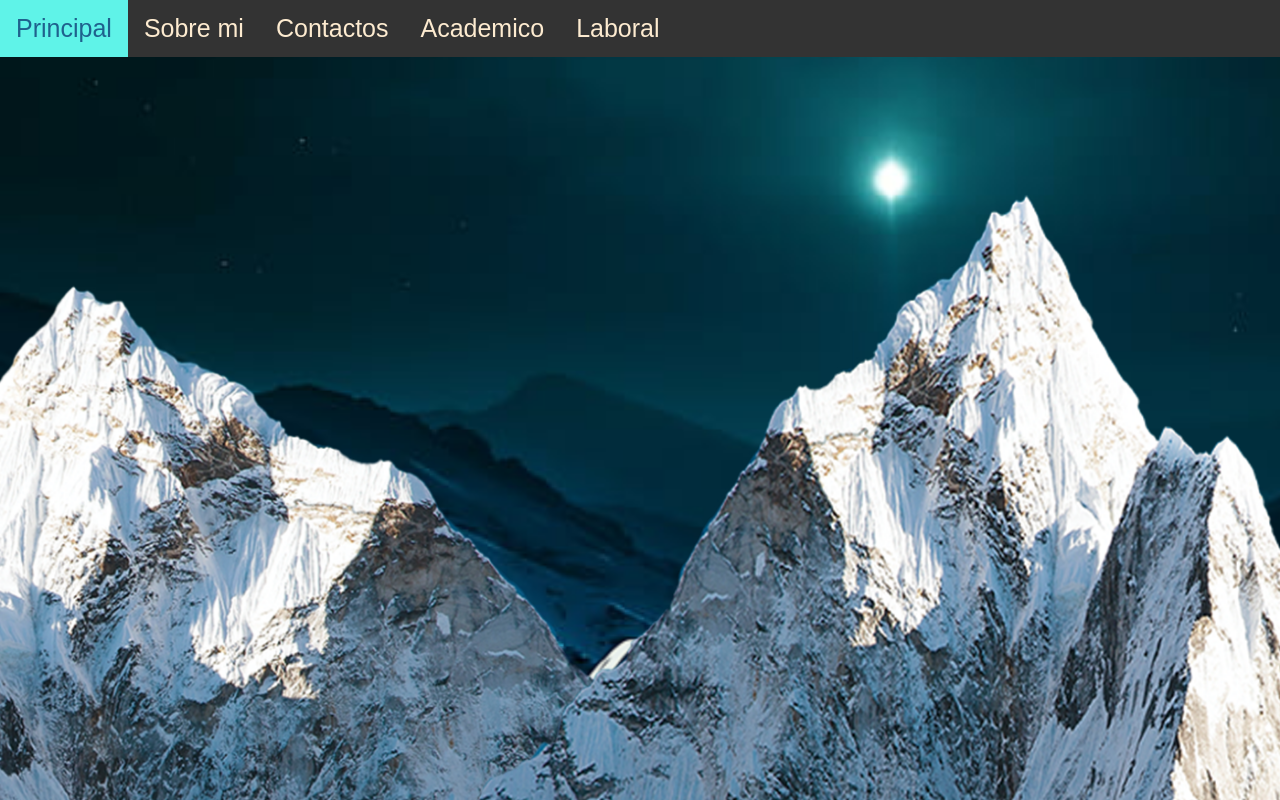
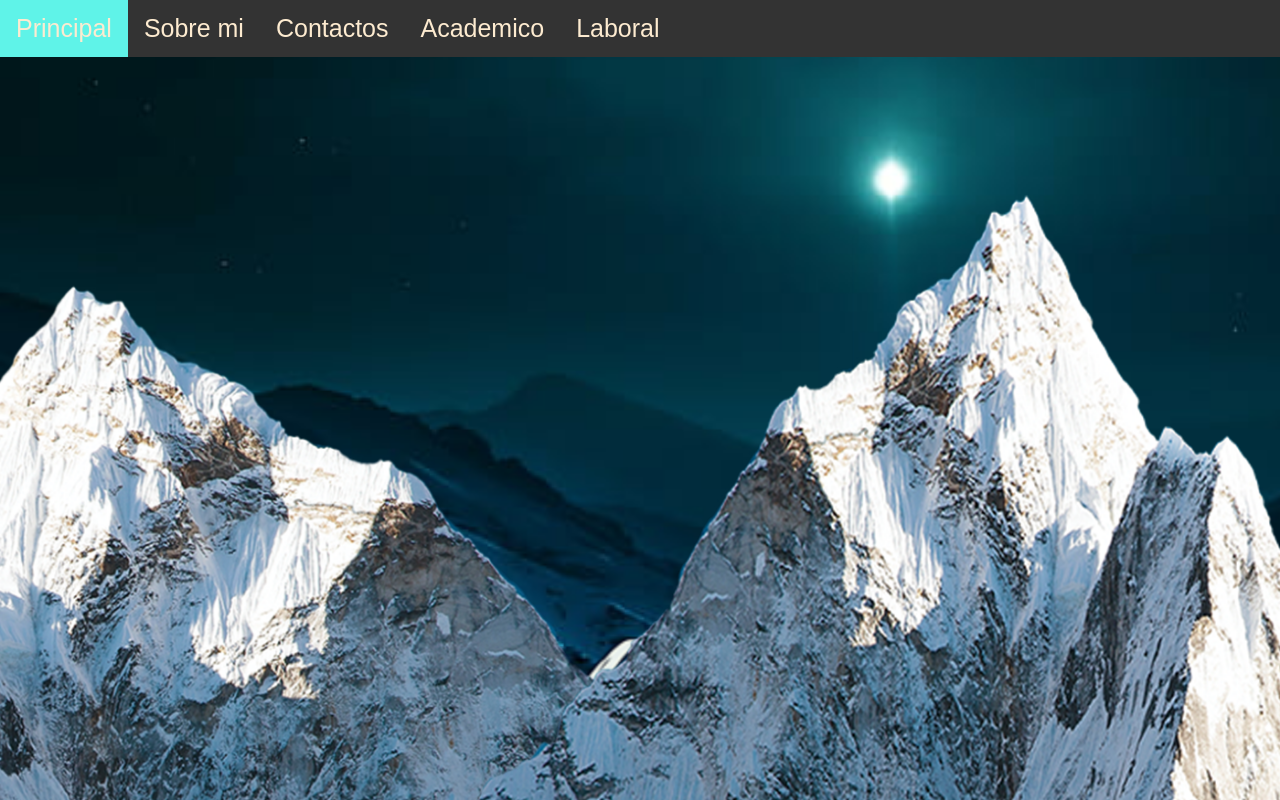
Before and after one commit to Blurreface/Curriculum, a plain HTML site: page index.html in a window 1280 px wide. Shown: the top 800 px of the page. Drawn offline with nearby package versions, Linux system fonts and the light colour scheme.

Commit message:
Update CV_Index.css

```diff
--- a/CV_Index.css
+++ b/CV_Index.css
@@ -53,7 +53,7 @@ h2 {
 
 .topnav a.active {
   background-color: #5FF3E8;
-  color: #1F618D;
+  color: #FDEBD0;
 }
 
 .topnav .icon {
```
